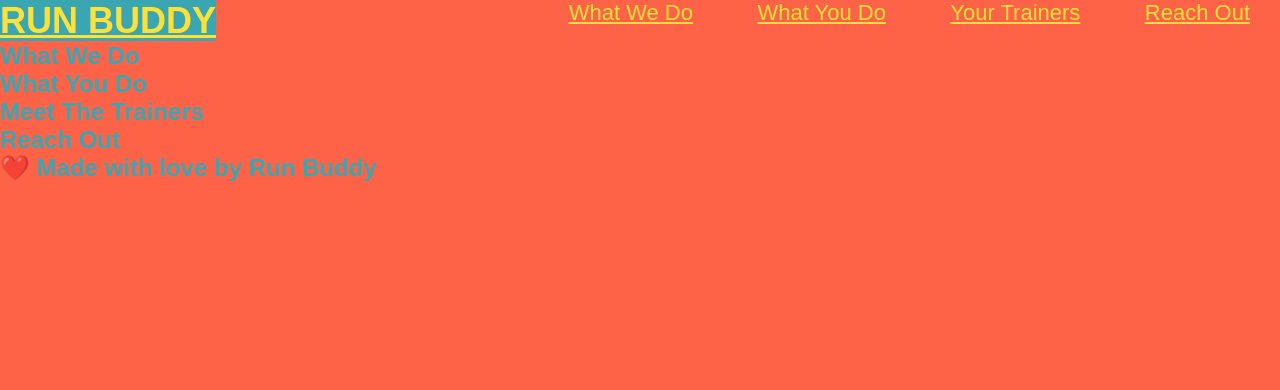
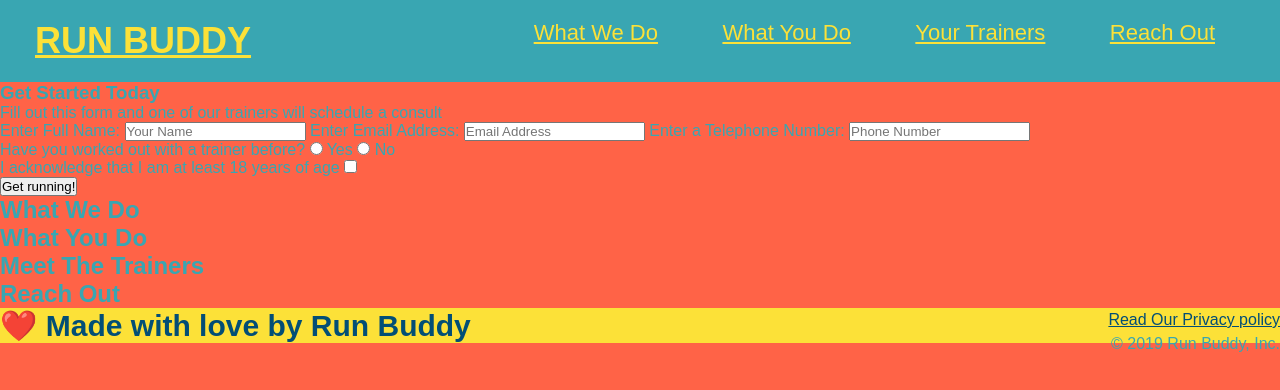
Before and after one commit to chikezieamadi/run-buddy, a plain HTML site: page index.html in a window 1280 px wide. Drawn offline with Linux system fonts and the light colour scheme.

Commit message:
update CTA

```diff
--- a/assets/css/style.css
+++ b/assets/css/style.css
@@ -1,13 +1,16 @@
+* {margin: 0; padding: 0; box-sizing: border-box;}
+
 /* body style */
 body
     {font-family: Arial, Helvetica, sans-serif;
     background-color: tomato;
     color:#39a6b2}
 
+header {padding: 20px 35px; background-color: #39a6b2;}
+
 /* header style */
     header h1
-    {
-    background-color:#39a6b2;
+    {background-color:#39a6b2;
     font-weight:bold;
     font-size: 36px;
     color:#fce138;
@@ -27,3 +30,15 @@ body
     header nav ul li a {margin: 0 30px; font-weight: lighter; font-size: 22px;}
 
     * {margin: 0; padding: 0;}
+
+    footer
+    {background: #fce138;
+    width: 100%padding: 40px 35px;}
+
+    footer h2
+    {display: inline; color: #024e76; font-size: 30px; margin: 0;}
+
+    footer div
+    {float: right; line-height: 1.5; text-align: right;}
+
+    footer a {color: #024e76;}
--- a/index.html
+++ b/index.html
@@ -35,6 +35,35 @@
 
     <!-- hero/jumbotron-->
     <section>
+        <div>
+            <h3>Get Started Today</h3>
+            <p>Fill out this form and one of our trainers will schedule a consult</p>
+            <!--Add form element-->
+            <form>
+                <label for="name">Enter Full Name:</label>
+                <input type="text" placeholder="Your Name" name ="name" id="name" />
+                <label for="email">Enter Email Address:</label>
+                <input type="text" placeholder="Email Address" name="email" id="email" />
+                <label for="phone">Enter a Telephone Number:</label>
+                <input type="text" placeholder="Phone Number" name="phone" id="phone" />
+                <p>
+                    Have you worked out with a trainer before?
+                    <input type="radio" name="trainer-confirm" id="trainer-yes" />
+                    <label for="trainer-yes">Yes</label>
+                    <input type="radio" name="trainer-confirm" id="trainer-no" />
+                    <label for="trainer-no">No</label>
+                </p>
+                <p>
+                    <label for="older than 18">
+                    I acknowledge that I am at least 18 years of age
+                    </label>
+                    <input type="checkbox" name="older-than-18" id="checkbox" />
+                </p>
+                <button type="Submit">
+                    Get running!
+                </button>
+            </form>
+        </div>
     </section>
 
     <!-- "what we do" section -->
@@ -52,6 +81,10 @@
     <!--footer-->
     <footer>
         <h2>❤️ Made with love by Run Buddy</h2>
+        <div>
+            <a href="#">Read Our Privacy policy</a><br />
+            &copy; 2019 Run Buddy, Inc.
+        </div>
     </footer>
 </body>
 </html>
```
